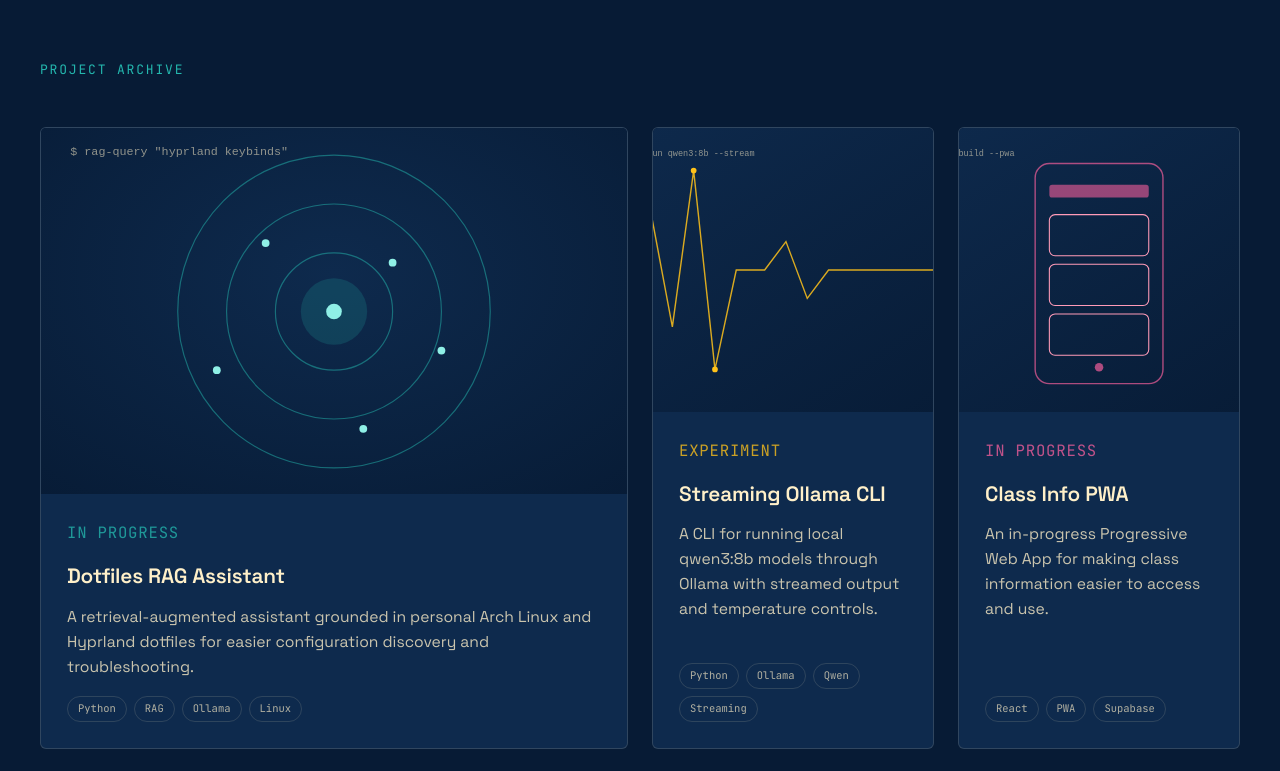
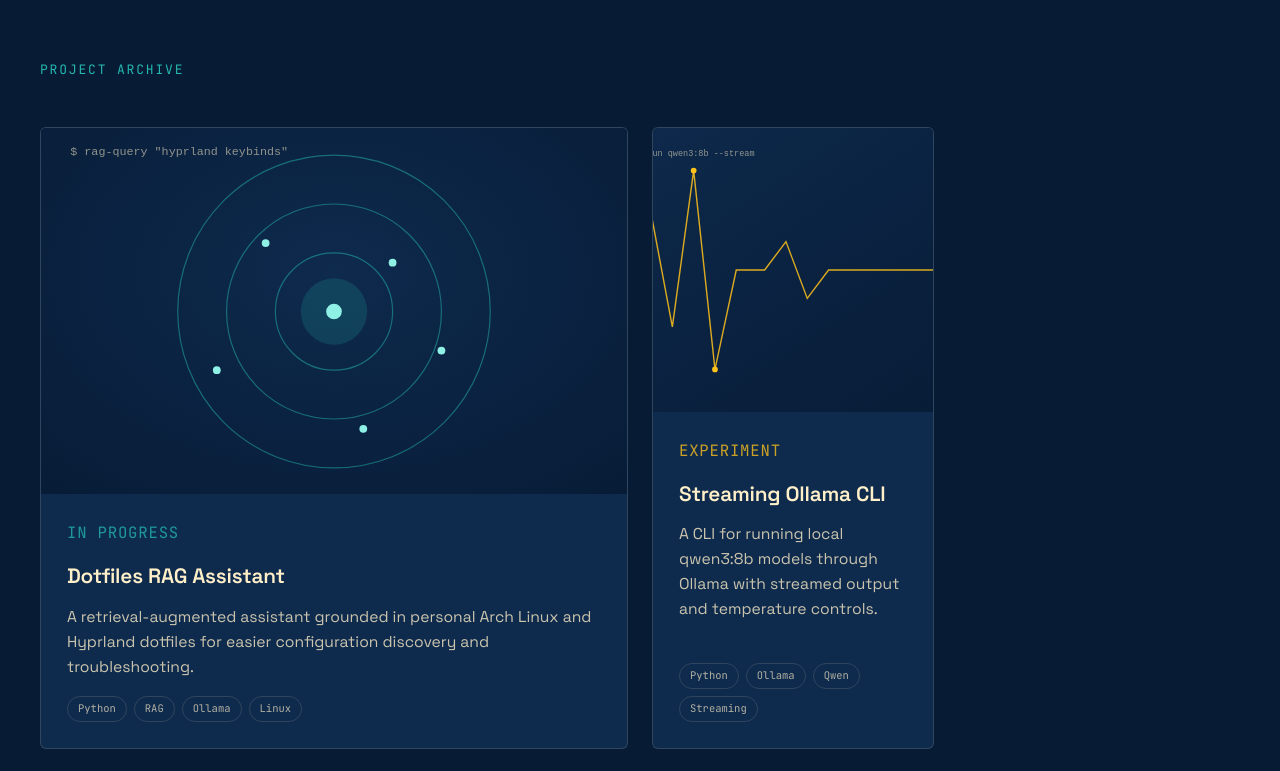
Before and after one commit to praathaaammmmm/portfolio, a plain HTML site: page index.html in a window 1280 px wide. Shown: the part 5760-6531 px from the top of the page. Drawn offline with Linux system fonts and the light colour scheme.

Commit message:
Remove Class Info PWA from portfolio archive

```diff
--- a/css/style.css
+++ b/css/style.css
@@ -513,7 +513,7 @@ ul { list-style: none; margin: 0; padding: 0; }
 /* ---------- Archive : varied bento tiles, not a uniform grid ---------- */
 .archive { position: relative; }
 .archive::after {
-  content: "04 PROJECTS ARCHIVED"; position: absolute; right: var(--gutter); top: 48px; z-index: 1;
+  content: "03 PROJECTS ARCHIVED"; position: absolute; right: var(--gutter); top: 48px; z-index: 1;
   font-family: var(--font-mono); font-size: 10.5px; letter-spacing: .14em; text-transform: uppercase;
   color: rgba(255,240,201,.4);
 }
--- a/index.html
+++ b/index.html
@@ -273,16 +273,6 @@
           </div>
         </article>
 
-        <article class="archive-tile archive-tile--tall reveal" data-accent="pink" style="--delay:120ms">
-          <div class="archive-visual"><img src="assets/projects/classinfo-pwa.svg?v=2" alt="Abstract app-shell visual for the Class Info PWA" loading="lazy"></div>
-          <div class="archive-copy">
-            <p class="archive-status">In Progress</p>
-            <h4>Class Info PWA</h4>
-            <p>An in-progress Progressive Web App for making class information easier to access and use.</p>
-            <ul class="archive-tags"><li>React</li><li>PWA</li><li>Supabase</li></ul>
-          </div>
-        </article>
-
         <article class="archive-tile archive-tile--wide archive-tile-link reveal" data-accent="turquoise" style="--delay:180ms">
           <a class="archive-anchor" href="https://github.com/praathaaammmmm/Linux-DotFiles" target="_blank" rel="noopener noreferrer" aria-label="Linux Dotfiles on GitHub">
             <div class="archive-visual"><img src="assets/projects/linux-dotfiles.svg?v=2" alt="Abstract tiling window layout visual for Linux Dotfiles" loading="lazy"></div>
```
